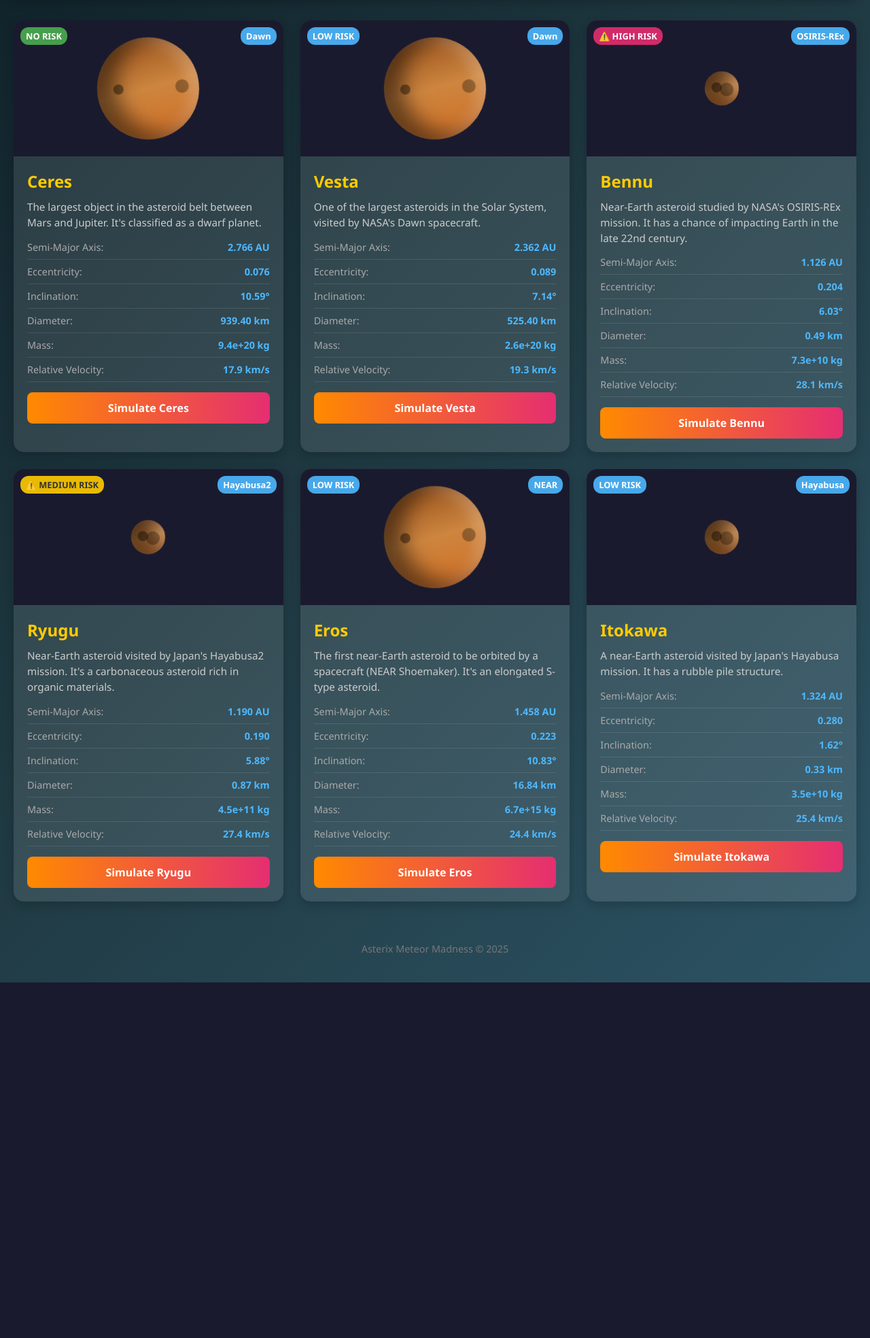
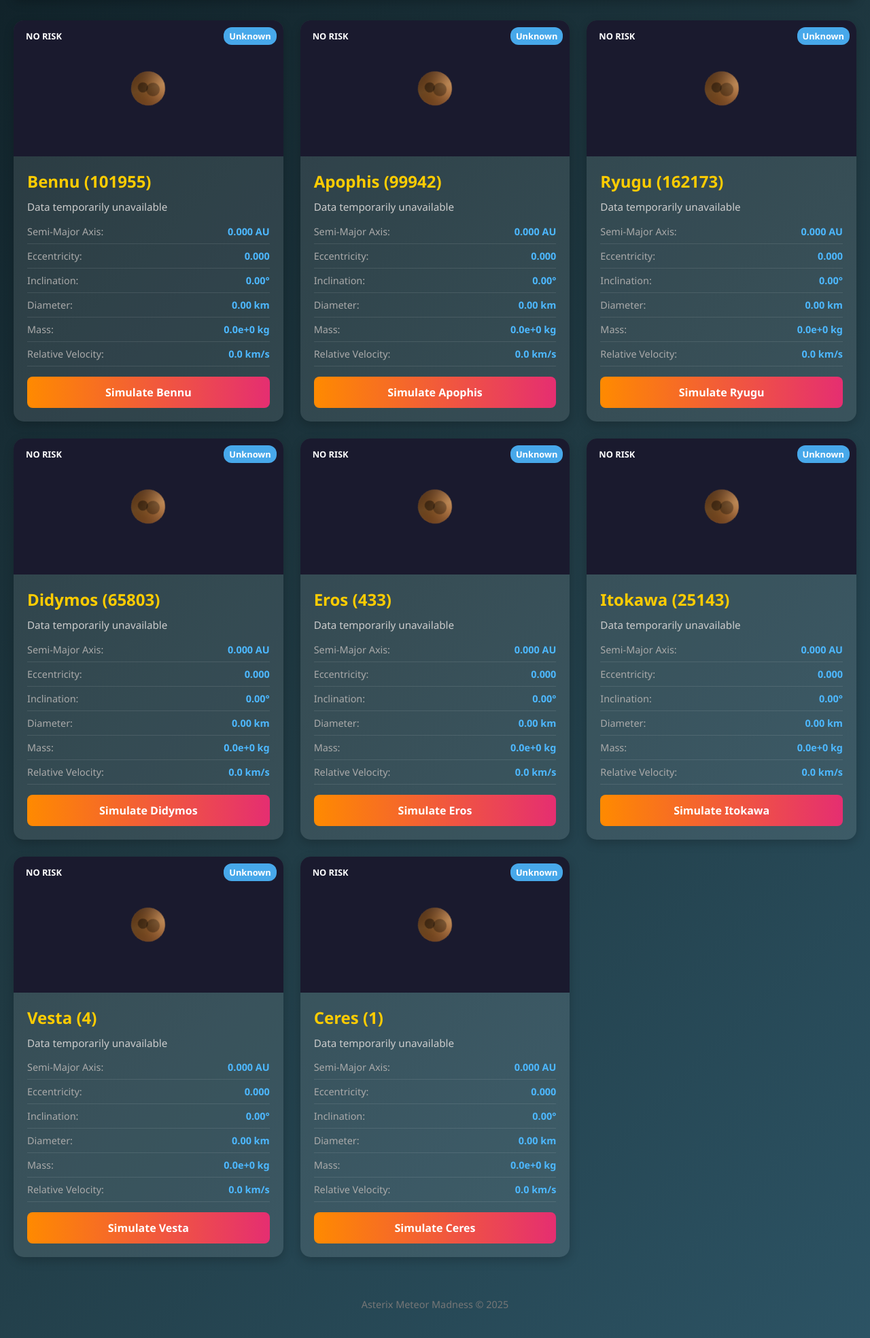
Before and after one commit to AnthKaram/asteroid-sim, a Flask app: page /preset-orbits in a window 1280 px wide. Shown: the part 194-2162 px from the top of the page at 68% size. Before the commit the page ends 1639 px from the top, so only its background shows below. Run offline with Flask 3, Linux system fonts and the light colour scheme; data that the repository does not hold is empty.

Commit message:
Real simulations

```diff
--- a/app.py
+++ b/app.py
@@ -114,6 +114,7 @@
             print(f"   ⚠️ Hazard level: {hazard}")
 
             asteroid = {
+                "nasa_id": spk_id,  # <-- ADD THIS LINE
                 "name": full_name,
                 "description": f"{'Potentially Hazardous ' if pha_flag else ''}{'Near-Earth ' if neo_flag else ''}Asteroid - Data from NASA JPL",
                 "a": round(a, 3),
--- a/frontend/templates/preset.html
+++ b/frontend/templates/preset.html
@@ -281,88 +281,30 @@
         <p>Asterix Meteor Madness &copy; 2025</p>
     </footer>
 
+    <script id="asteroid-data" type="application/json">
+{{ asteroids | tojson | safe }}
+</script>
+
+<script>
+window.asteroids = JSON.parse(document.getElementById('asteroid-data').textContent);
+</script>
     <script>
-        // Sample asteroid data
-        const asteroids = [
-            {
-                name: "Ceres",
-                description: "The largest object in the asteroid belt between Mars and Jupiter. It's classified as a dwarf planet.",
-                a: 2.766,
-                e: 0.076,
-                inc: 10.59,
-                diameter: 939.4,
-                mass: 9.393e20,
-                velocity: 17.9,
-                mission: "Dawn",
-                hazard: "none"
-            },
-            {
-                name: "Vesta",
-                description: "One of the largest asteroids in the Solar System, visited by NASA's Dawn spacecraft.",
-                a: 2.362,
-                e: 0.089,
-                inc: 7.14,
-                diameter: 525.4,
-                mass: 2.590e20,
-                velocity: 19.3,
-                mission: "Dawn",
-                hazard: "low"
-            },
-            {
-                name: "Bennu",
-                description: "Near-Earth asteroid studied by NASA's OSIRIS-REx mission. It has a chance of impacting Earth in the late 22nd century.",
-                a: 1.126,
-                e: 0.204,
-                inc: 6.03,
-                diameter: 0.49,
-                mass: 7.329e10,
-                velocity: 28.1,
-                mission: "OSIRIS-REx",
-                hazard: "high"
-            },
-            {
-                name: "Ryugu",
-                description: "Near-Earth asteroid visited by Japan's Hayabusa2 mission. It's a carbonaceous asteroid rich in organic materials.",
-                a: 1.190,
-                e: 0.190,
-                inc: 5.88,
-                diameter: 0.87,
-                mass: 4.500e11,
-                velocity: 27.4,
-                mission: "Hayabusa2",
-                hazard: "medium"
-            },
-            {
-                name: "Eros",
-                description: "The first near-Earth asteroid to be orbited by a spacecraft (NEAR Shoemaker). It's an elongated S-type asteroid.",
-                a: 1.458,
-                e: 0.223,
-                inc: 10.83,
-                diameter: 16.84,
-                mass: 6.687e15,
-                velocity: 24.4,
-                mission: "NEAR",
-                hazard: "low"
-            },
-            {
-                name: "Itokawa",
-                description: "A near-Earth asteroid visited by Japan's Hayabusa mission. It has a rubble pile structure.",
-                a: 1.324,
-                e: 0.280,
-                inc: 1.62,
-                diameter: 0.33,
-                mass: 3.510e10,
-                velocity: 25.4,
-                mission: "Hayabusa",
-                hazard: "low"
-            }
-        ];
+
+function safeNum(value, decimals = 2) {
+    if (value === null || value === undefined || isNaN(value)) return "N/A";
+    return Number(value).toFixed(decimals);
+}
+
+function safeExp(value, decimals = 1) {
+    if (value === null || value === undefined || isNaN(value)) return "N/A";
+    return Number(value).toExponential(decimals);
+}
 
         // Function to generate asteroid cards
         function generateAsteroidCards() {
             const container = document.getElementById('asteroids-container');
 
-            asteroids.forEach(asteroid => {
+            window.asteroids.forEach(asteroid => {
                 // Scale the asteroid visualization based on actual size
                 let size = asteroid.diameter * 10;
                 size = Math.max(size, 50);
@@ -391,27 +333,31 @@
                         <div class="preset-params">
                             <div class="param-row">
                                 <span class="param-name">Semi-Major Axis:</span>
-                                <span class="param-value">${asteroid.a.toFixed(3)} AU</span>
+                                <span class="param-value">${safeNum(asteroid.a, 3)} AU</span>
+
                             </div>
                             <div class="param-row">
                                 <span class="param-name">Eccentricity:</span>
-                                <span class="param-value">${asteroid.e.toFixed(3)}</span>
+                                <span class="param-value">${safeNum(asteroid.e, 3)}</span>
+
                             </div>
                             <div class="param-row">
                                 <span class="param-name">Inclination:</span>
-                                <span class="param-value">${asteroid.inc.toFixed(2)}°</span>
+                                <span class="param-value">${safeNum(asteroid.inc, 2)}°</span>
+
                             </div>
                             <div class="param-row">
                                 <span class="param-name">Diameter:</span>
-                                <span class="param-value">${asteroid.diameter.toFixed(2)} km</span>
+                                <span class="param-value">${safeNum(asteroid.diameter, 2)} km</span>
+
                             </div>
                             <div class="param-row">
                                 <span class="param-name">Mass:</span>
-                                <span class="param-value">${asteroid.mass.toExponential(1)} kg</span>
+                                <span class="param-value">${safeExp(asteroid.mass, 1)} kg</span>
                             </div>
                             <div class="param-row">
                                 <span class="param-name">Relative Velocity:</span>
-                                <span class="param-value">${asteroid.velocity.toFixed(1)} km/s</span>
+                                <span class="param-value">${safeNum(asteroid.velocity, 1)} km/s</span>
                             </div>
                         </div>
                             <button class="select-btn" onclick="selectPreset(${JSON.stringify(asteroid).replace(/"/g, '&quot;')})">
```
